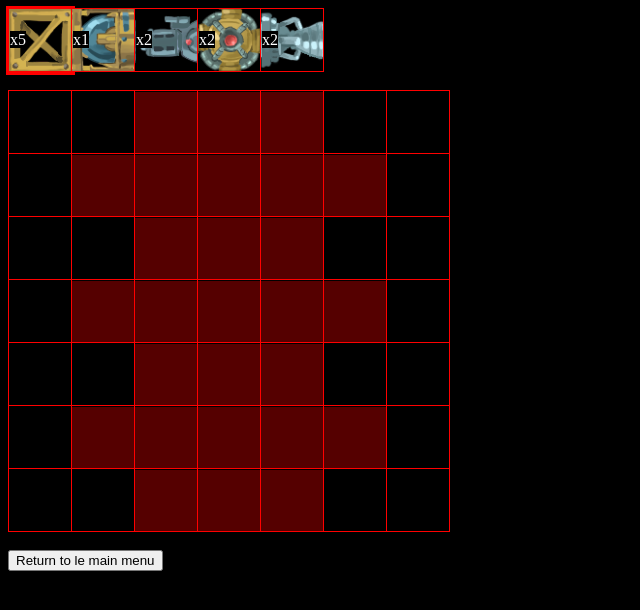
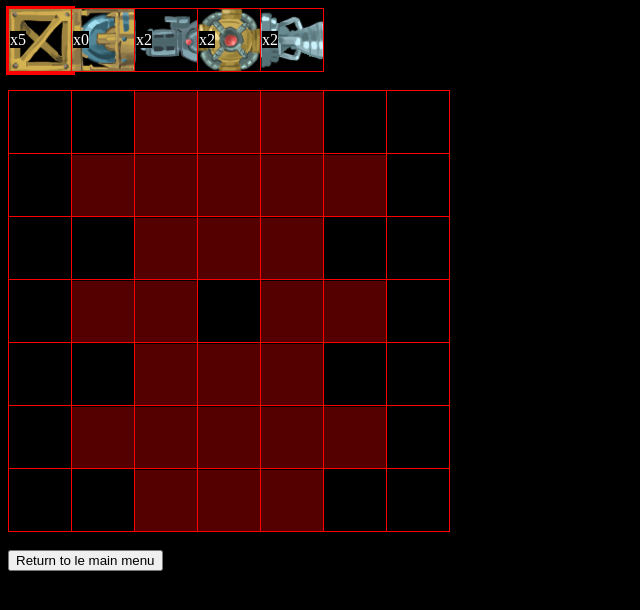
Before and after one commit to MakeGameStopComplain/scrap-fleet, a SvelteKit app: page /builder in a window 1280 px wide. Shown: the top 610 px of the page, without its empty margins (0-640 px from the left). Built offline with nearby package versions, Linux system fonts and the light colour scheme.

Commit message:
Fix cockpit at grid center

```diff
--- a/src/routes/builder/+page.svelte
+++ b/src/routes/builder/+page.svelte
@@ -57,7 +57,7 @@
 
     let inventory = {
         "B": 5,
-        "C": 1,
+        "C": 0,
         "G": 2,
         "R": 2,
         "T": 2,
@@ -87,6 +87,7 @@
             {#each row as cell, c}
                 {@const canPlaceTile = (() => {
                     if (inventory[selectedTile] <= 0) return false;
+                    if (r == 3 && c == 3) return false;
                     if (selectedTile == "G") {
                         if (r < 6 && ["B", "C", "R"].includes(shipArr[r + 1][c])) {
                             return true;
@@ -123,8 +124,10 @@
                     }}
                     on:contextmenu={(e) => {
                         e.preventDefault();
-                        if (shipArr[r][c] != ".") inventory[shipArr[r][c]]++;
-                        shipArr[r][c] = ".";
+                        if ((r != 3 || c != 3) && shipArr[r][c] != ".") {
+                            inventory[shipArr[r][c]]++;
+                            shipArr[r][c] = ".";
+                        }
                     }}>
                 </td>
             {/each}
```
